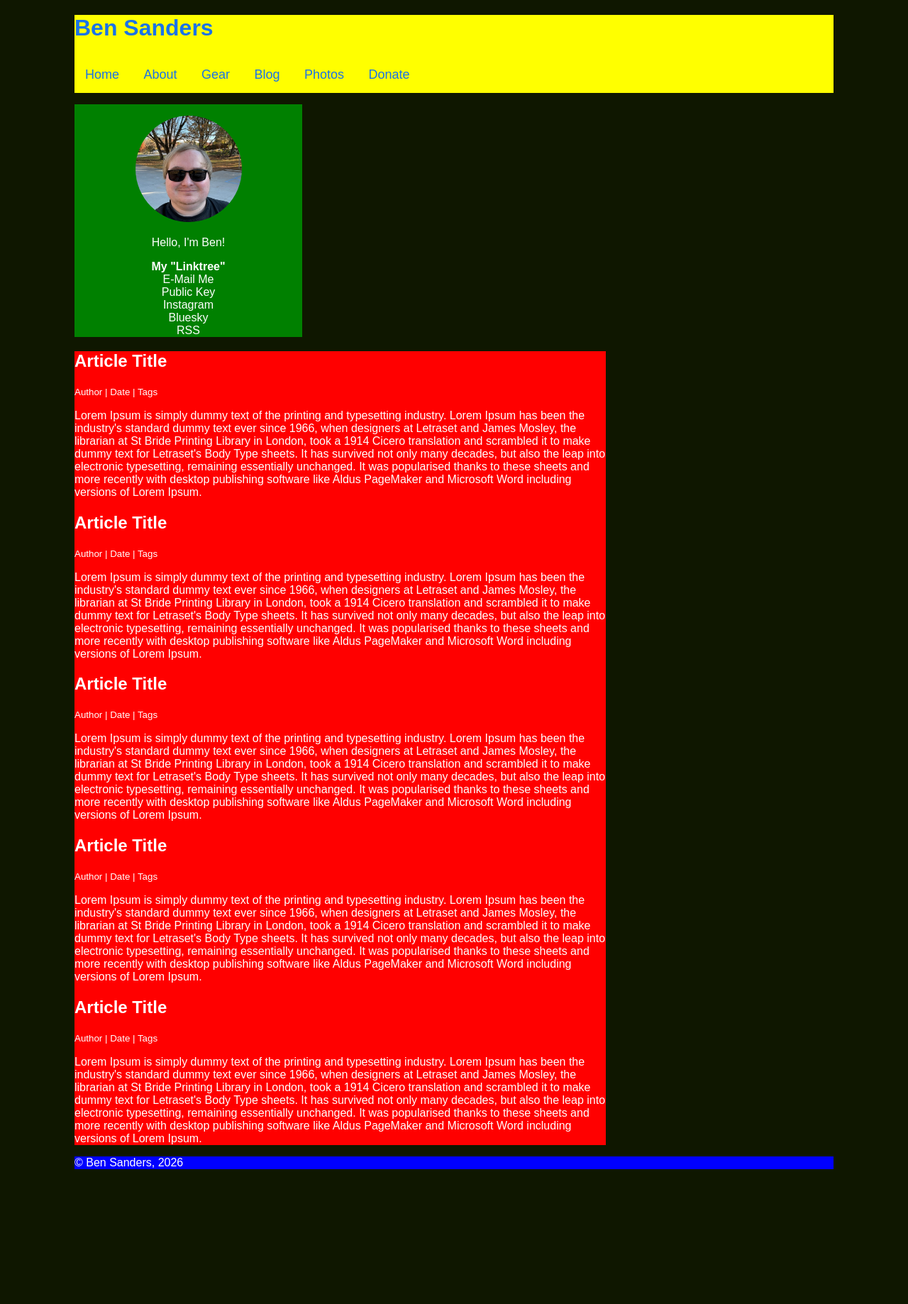
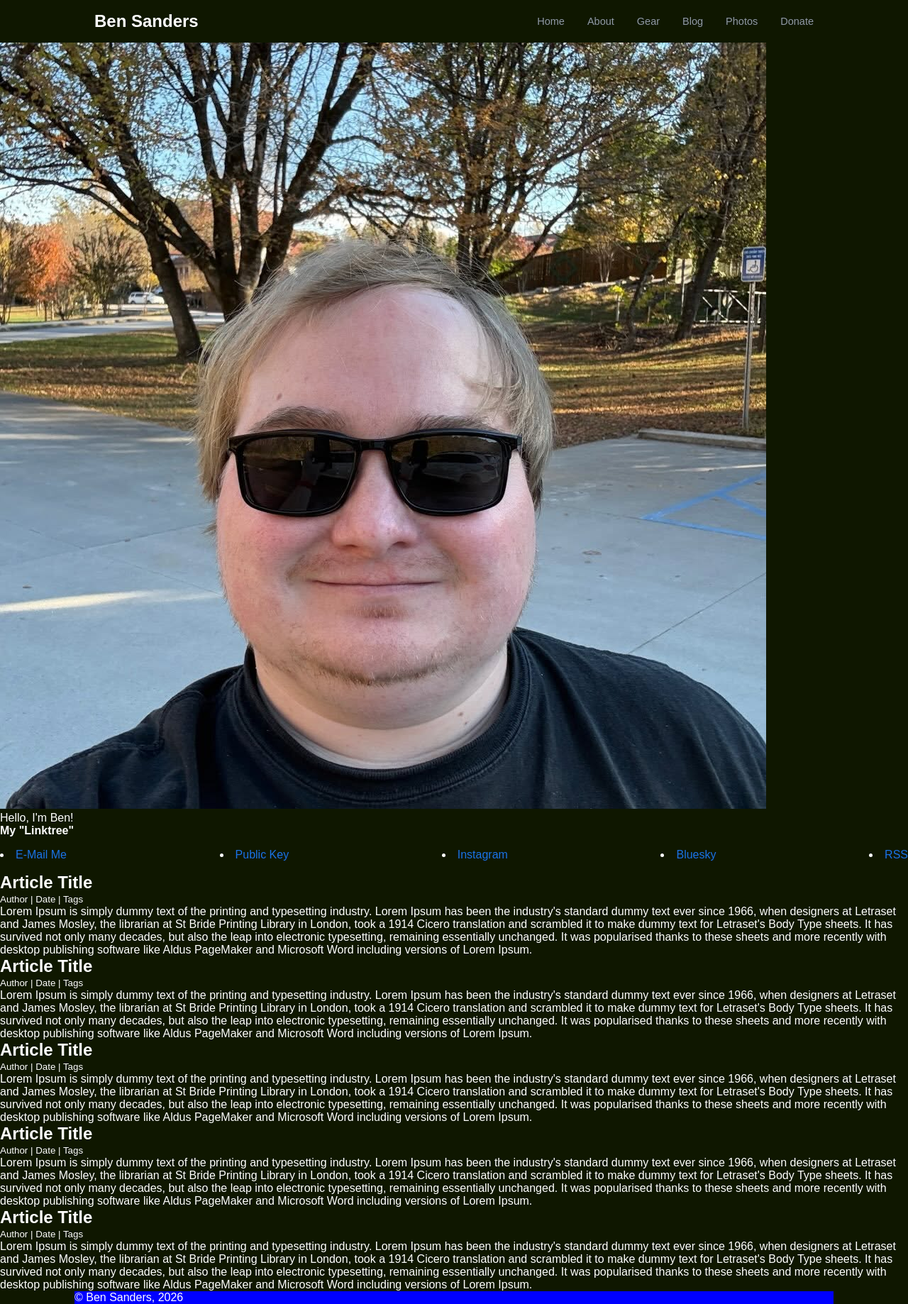
Before and after one commit to BenSanders/bensanders.net, a Jekyll site: the page index.html, which Jekyll copies as it is, in a window 1280 px wide. Shown: the whole page at 71% size. Built offline with Jekyll 4.4.1, drawn with Linux system fonts in a browser that asks for light colours; before the commit the page ends 1648 px from its top, so only the background shows below that.

Commit message:
Added main and header tags to use the grid css system

```diff
--- a/assets/css/main.css
+++ b/assets/css/main.css
@@ -3,6 +3,14 @@
     --primary-text-color: white;
     --primary-link-color: #1a73e8;
     --primary-font-family: arial;
+    --text-dim: #9099a6;
+    --max-wid: 1070px
+}
+
+* {
+    box-sizing: border-box;
+    margin: 0;
+    padding: 0;
 }
 
 html, body {
@@ -18,61 +26,46 @@ a {
     text-decoration: none;
 }
 
-#Top-Bar {
-    background: yellow;
+.wrap {
+    max-width: var(--max-wid);
+    margin: 0 auto;
+    padding: 0 28px;
 }
 
-#Site-Container {
-    width: 100%;
-    max-width: 1070px;
-    margin: 0 auto;
+nav {
+    display: flex;
+    align-items: center;
+    justify-content: space-between;
+    padding: 16px 0;
 }
 
-nav#Site-Navigation ul {
-    padding: 0;
-
+.logo {
+    display: flex;
+    align-items: center;
+    gap: 18px;
+    font-family: var(--primary-font-family);
+    font-weight: 600;
+    font-size: 16px;
+    color: white;
 }
 
-nav#Site-Navigation ul li {
-    list-style-type: none;
-    display: inline-block;
-    font-size: 18px;
-    padding: 15px;s
+.nav-link {
+    display: flex;
+    align-items: center;
+    gap:32px;
+}
+
+.nav-link a {
+    font-size: 14.5px;
+    color: var(--text-dim);
+    transition: color .15s ease;
+}
+
+.nav-link a:hover {
+    color: white;
 }
 
 
-#Sidbar-Container {
-    background: green;
-    width: 30%;
-    text-align: center;
-    padding-top: 1em;
-    position: relative;
-}
-
-.Profile-Sidebar img {
-    width: 100%;
-    max-width: 150px;
-    height: 100%;
-    border-radius: 50%;
-}
-
-#Content-Container {
-    background: red;
-    width: 70%;
-}
-
-nav.My-Linktree li {
-    list-style-type: none;
-}
-
-nav.My-Linktree a {
-    color: white;
-}
-
-nav.My-Linktree a:hover {
-    color: white;
-    text-decoration: underline;
-}
 
 footer {
     background: blue;
--- a/index.html
+++ b/index.html
@@ -7,20 +7,24 @@
     <link rel="stylesheet" href="/assets/css/main.css">
 </head>
 <body>
+    <main>
+        <header>
+            <div class="wrap">
+                <nav>
+                    <a class="logo" href="/"><h1>Ben Sanders</h1></a>
+                    <div class="nav-link">
+                        <a href="">Home</a>
+                        <a href="#about">About</a>
+                        <a href="#gear">Gear</a>
+                        <a href="#blog">Blog</a>
+                        <a href="#photos">Photos</a>
+                        <a href="#donate">Donate</a>
+                    </div>
+                </nav>
+            </div>
+        </header>
+    </main>
     <div id="Site-Container">
-        <div id="Top-Bar">
-            <h1><a href="#">Ben Sanders</a></h1>
-            <nav id="Site-Navigation">
-                <ul>
-                    <li><a href="">Home</a></li>
-                    <li><a href="">About</a></li>
-                    <li><a href="">Gear</a></li>
-                    <li><a href="">Blog</a></li>
-                    <li><a href="">Photos</a></li>
-                    <li><a href="">Donate</a></li>
-                </ul>
-            </nav>
-        </div>
         <div id="Sidbar-Container">
             <div class="Profile-Sidebar">
                 <img src="/assets/images/pic-of-me.jpg">
```
